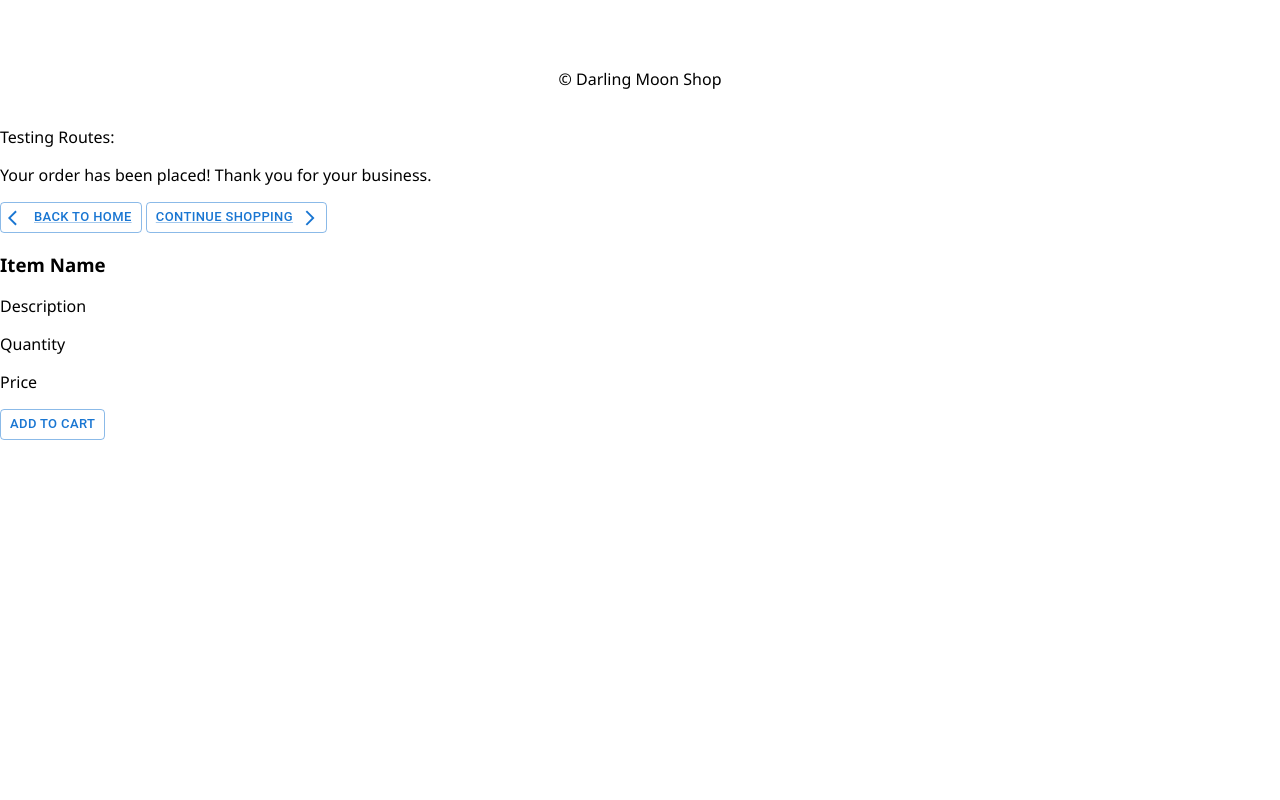
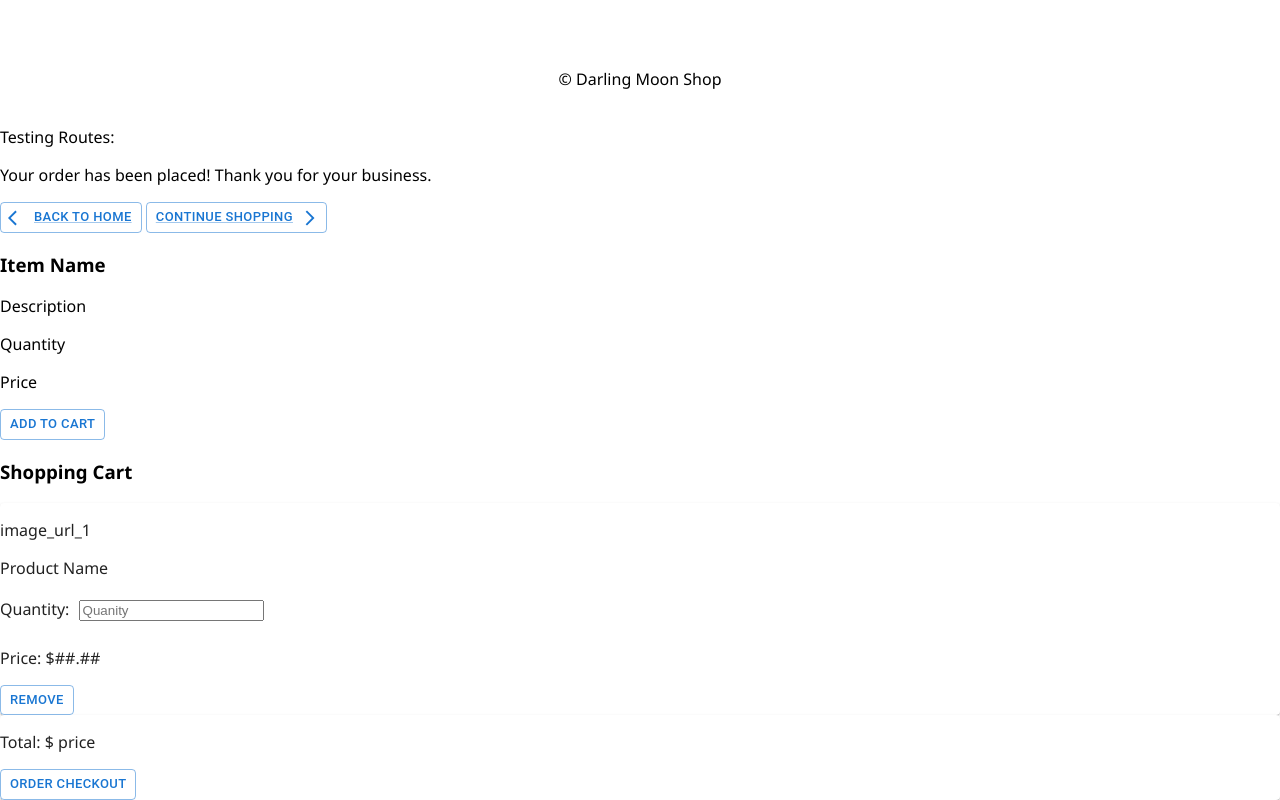
Before and after one commit to yherxx461/darling-moon-shop, a React (Vite) app: page /#/home in a window 1280 px wide. Shown: the part 729-1529 px from the top of the page. Before the commit the page ends 1169 px from the top, so only its background shows below. Built offline with nearby package versions, Linux system fonts and the light colour scheme; no server answers.

Commit message:
Linked ShoppingCart to App component to test how the layout for the page looks like

```diff
--- a/src/components/App/App.jsx
+++ b/src/components/App/App.jsx
@@ -23,10 +23,11 @@
 import LoginPage from '../LoginPage/LoginPage';
 import RegisterPage from '../RegisterPage/RegisterPage';
 import ProductsPage from '../ProductsPage/ProductsPage';
+import ThankYouPage from '../ThankYouPage/ThankYouPage';
+import ItemizedProduct from '../ItemizedProduct/ItemizedProduct';
+import ShoppingCart from '../ShoppingCart/ShoppingCart';
 
 import './App.css';
-import ThankYouPage from '../ThankYouPage/ThankYouPage';
-import ItemizedProduct from '../ItemizedProduct/ItemizedProduct';
 
 // const theme = createTheme({
 //   palette: {
@@ -131,6 +132,7 @@
         <p>Testing Routes:</p>
         <ThankYouPage />
         <ItemizedProduct />
+        <ShoppingCart />
       </div>
     </>
   );
```
